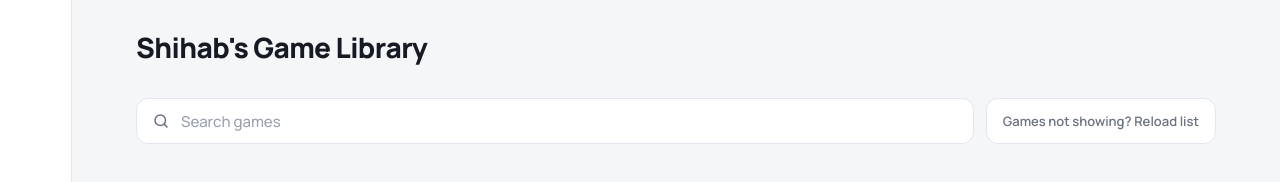
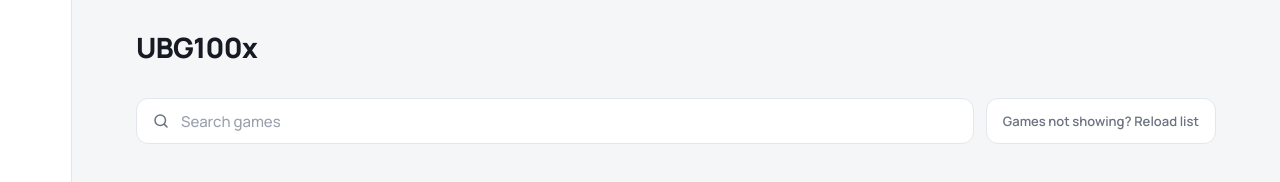
Before and after one commit to shihabghaly127-commits/ubg1000x, a plain HTML site: page index.html in a window 1280 px wide. Shown: the top 182 px of the page. Drawn offline with Linux system fonts and the light colour scheme.

Commit message:
Update index.html

```diff
--- a/index.html
+++ b/index.html
@@ -3,7 +3,7 @@
 <head>
     <meta charset="utf-8">
     <meta name="viewport" content="width=device-width, initial-scale=1">
-    <title>Shihab's Game Library</title>
+    <title>UBG100x</title>
     <!-- Put icon.png and banner.png in the assets/ folder (or change the paths below) -->
     <link rel="icon" type="image/png" href="assets/icon.png">
     <link rel="preconnect" href="https://fonts.googleapis.com">
@@ -246,9 +246,9 @@
 
     <main class="main-content">
         <div class="page">
-            <img class="banner" src="assets/banner.png" alt="Shihab's Game Library"
+            <img class="banner" src="assets/banner.png" alt="UBG100x"
                  onerror="this.remove();document.getElementById('pageTitle').classList.remove('hidden')">
-            <h1 class="page-title hidden" id="pageTitle">Shihab's Game Library</h1>
+            <h1 class="page-title hidden" id="pageTitle">UBG100x</h1>
 
             <div class="toolbar">
                 <input type="text" id="searchInput" placeholder="Search games" autocomplete="off" aria-label="Search games">
```
